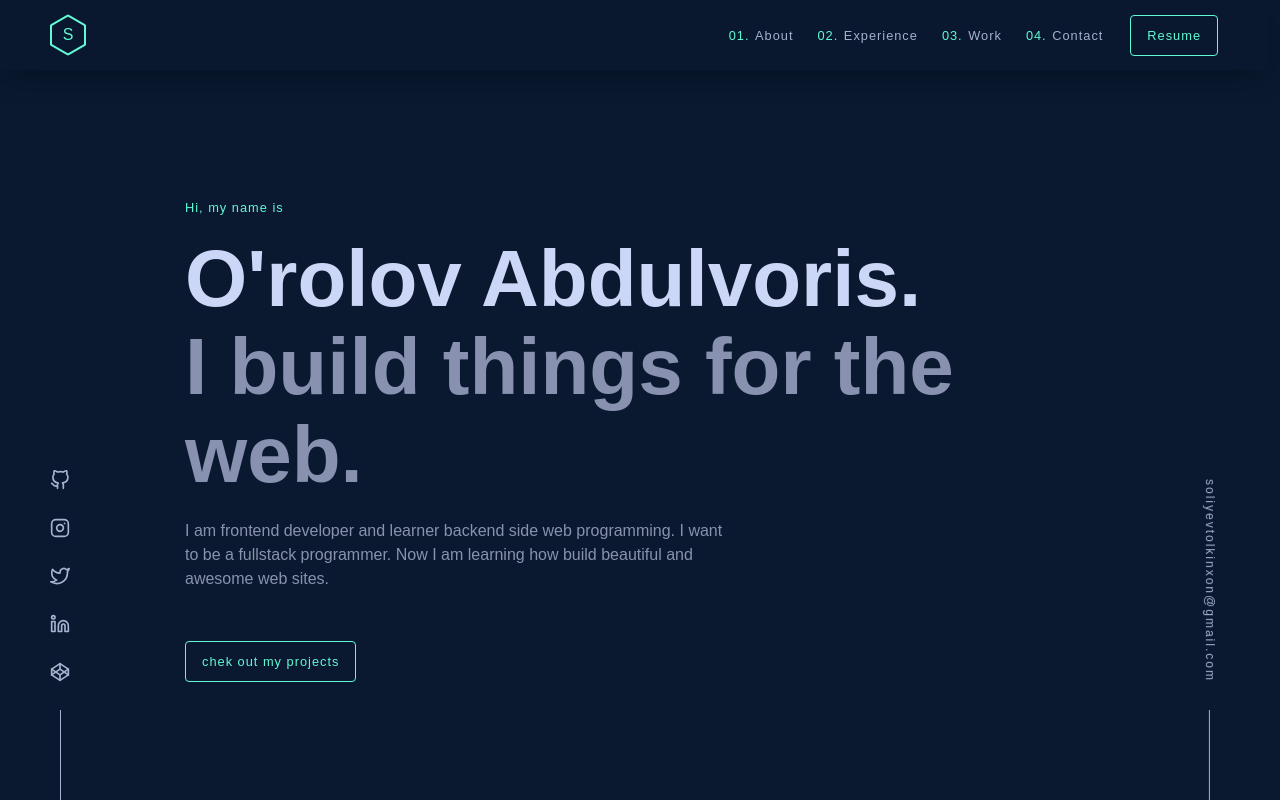
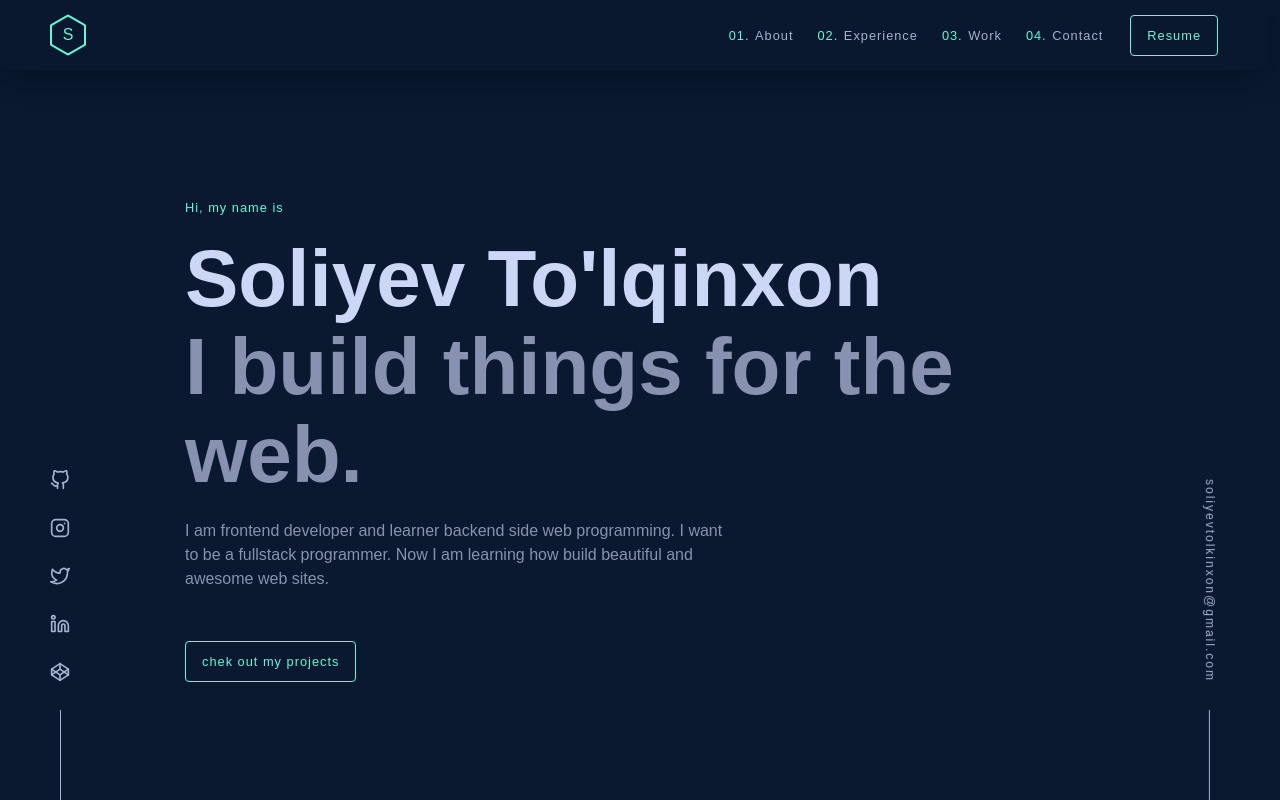
Before and after one commit to Tolkinxon/my-partfolio, a Next.js app: page / in a window 1280 px wide. Built offline with nearby package versions, Linux system fonts and the light colour scheme.

Commit message:
some changes

```diff
--- a/components/Header.js
+++ b/components/Header.js
@@ -5,7 +5,7 @@ const Header = () => {
   return (
     <div className={style.header}>
       <p className={style.p}>Hi, my name is </p>
-      <h1 className={style.h1}>O'rolov Abdulvoris.</h1>
+      <h1 className={style.h1}>Soliyev To'lqinxon</h1>
       <h2 className={style.h2}>I build things for the web.</h2>
       <p className={style.biography}>
         I am frontend developer and learner backend side web programming.
```
